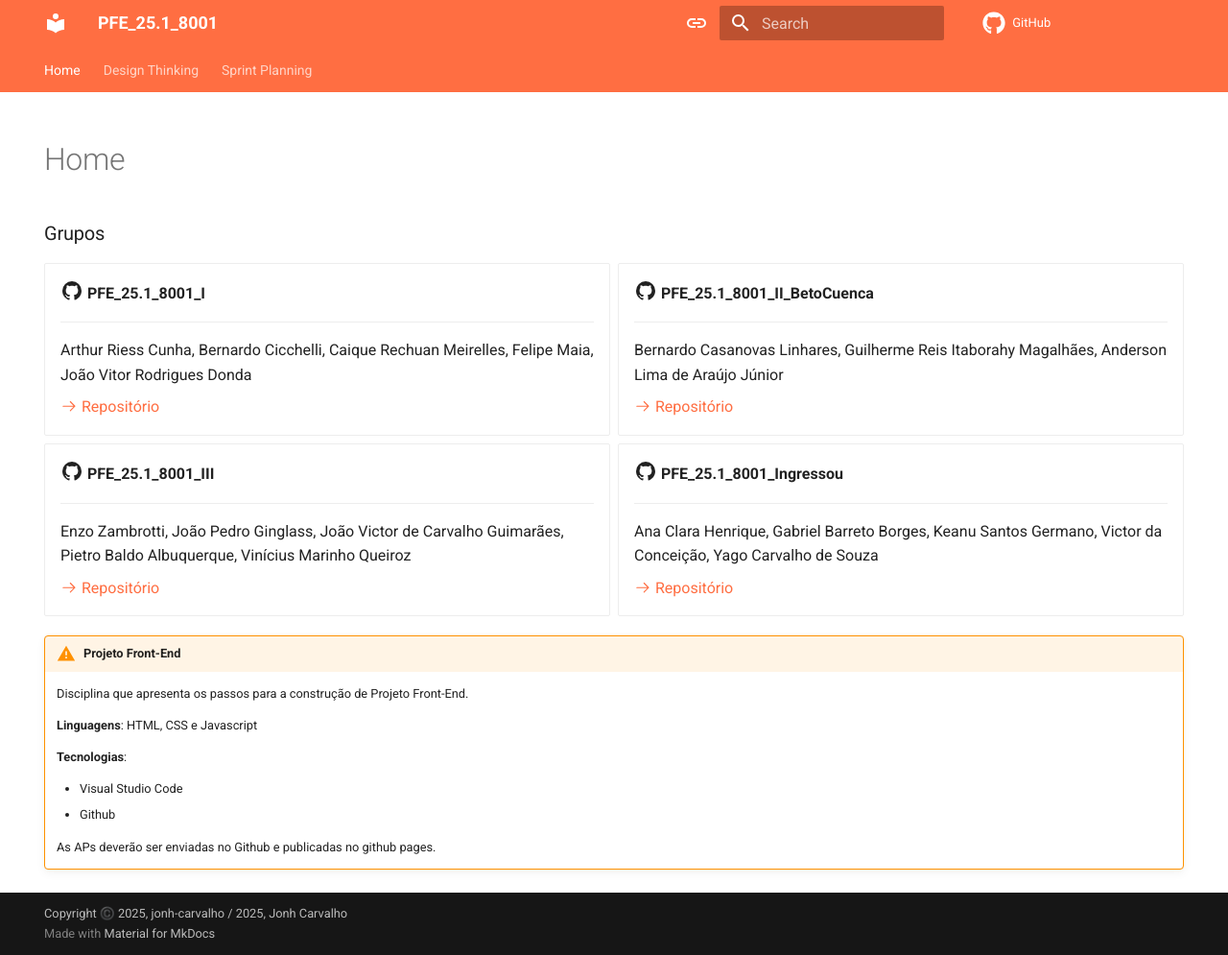
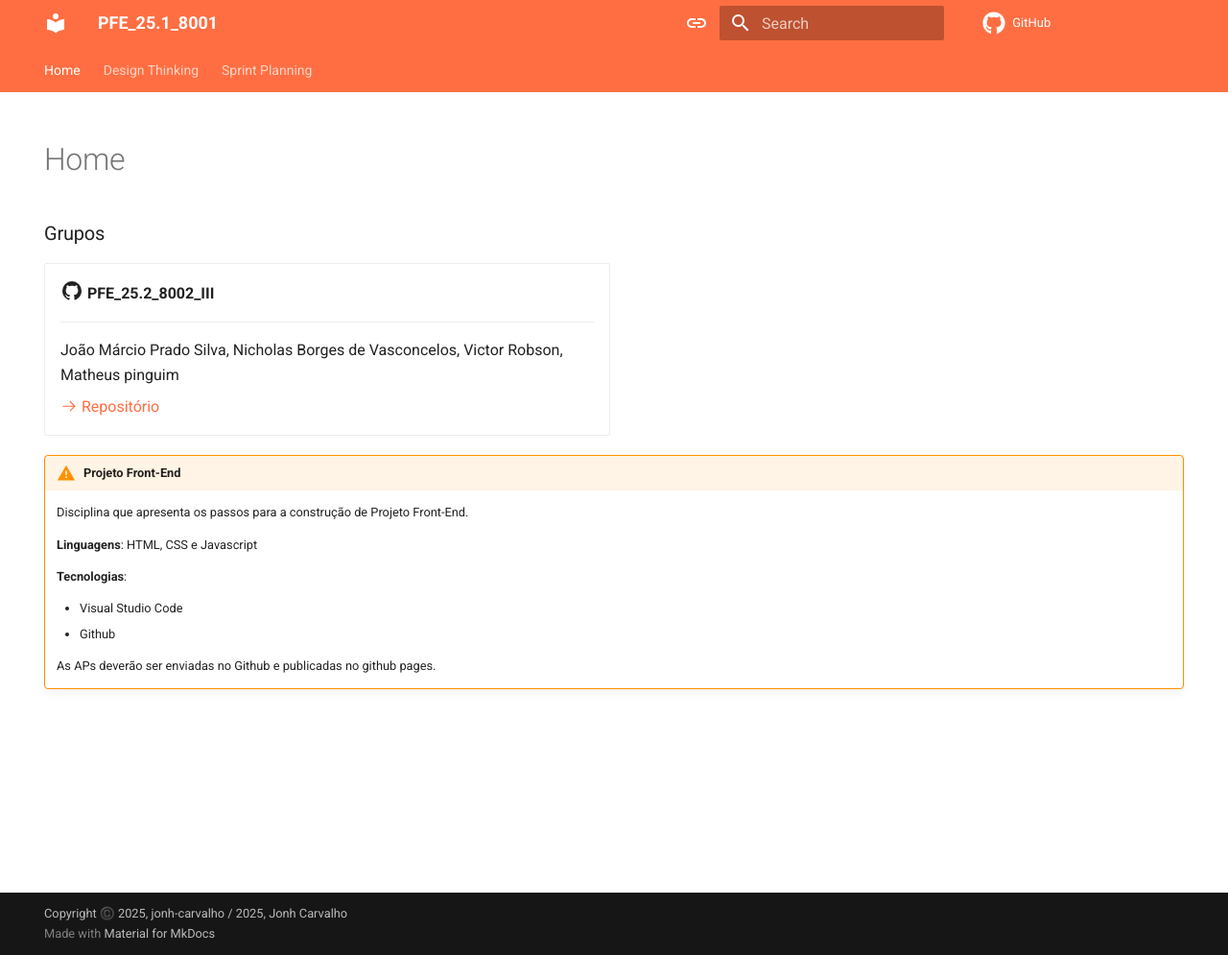
Before and after one commit to Projetos-de-Extensao/PFE_25.2_8002_III, an MkDocs documentation site: the page built from docs/index.md, in a window 1280 px wide and 995 px high. Shown: the whole window at 96% size. Built offline with MkDocs 1.6.1 and Material for MkDocs 9.7.7, drawn with Linux system fonts in a browser that asks for light colours; comment, search, counter and statistics services are not loaded.

Commit message:
index corrigido

```diff
--- a/docs/index.md
+++ b/docs/index.md
@@ -8,37 +8,15 @@ hide:
 ### Grupos
 
 <div class="grid cards" style="grid-template-columns: repeat(2, 1fr); background: var(--md-default-bg-color);" markdown>
--   :material-github:{ .lg .right } __PFE_25.1_8001_I__
+
+-   :material-github:{ .lg .right } __PFE_25.2_8002_III__
 
     ---
 
-    Arthur Riess Cunha,	Bernardo Cicchelli,	Caique Rechuan Meirelles, Felipe Maia, João Vitor Rodrigues Donda
+    João Márcio Prado Silva, Nicholas Borges de Vasconcelos, Victor Robson, Matheus pinguim
 
-    [:octicons-arrow-right-24: Repositório](https://github.com/Projetos-de-Extensao/PFE_25.1_8001_I)
+    [:octicons-arrow-right-24: Repositório](https://github.com/Projetos-de-Extensao/PFE_25.2_8002_III)
 
--   :material-github:{ .lg .right } __PFE_25.1_8001_II_BetoCuenca__
-
-    ---
-
-    Bernardo Casanovas Linhares, Guilherme Reis Itaborahy Magalhães, Anderson Lima de Araújo Júnior
-
-    [:octicons-arrow-right-24: Repositório](https://github.com/Projetos-de-Extensao/PFE_25.1_8001_II)
-
--   :material-github:{ .lg .right } __PFE_25.1_8001_III__
-
-    ---
-
-    Enzo Zambrotti, João Pedro Ginglass, João Victor de Carvalho Guimarães, Pietro Baldo Albuquerque, Vinícius Marinho Queiroz
-
-    [:octicons-arrow-right-24: Repositório](https://github.com/Projetos-de-Extensao/PFE_25.1_8001_III)
-
--   :material-github:{ .lg .right } __PFE_25.1_8001_Ingressou__
-
-    ---
-
-    Ana Clara Henrique,	Gabriel Barreto Borges, Keanu Santos Germano, Victor da Conceição, Yago Carvalho de Souza
-
-    [:octicons-arrow-right-24: Repositório](https://github.com/Projetos-de-Extensao/PFE_25.1_8001_IV)
 </div>
 
 !!! warning "Projeto Front-End"
```
